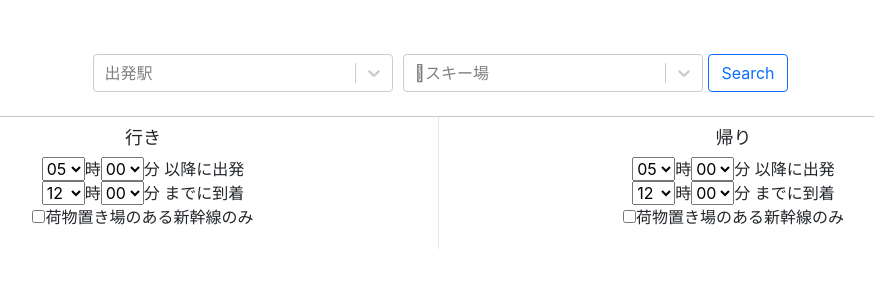
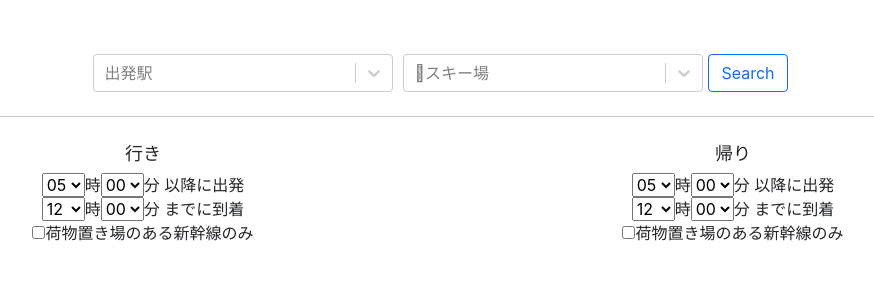
Before and after one commit to knogu/ski-train-frontend, a React (Create React App) app: page / in a window 1280 px wide. Shown: the top 300 px of the page, without its empty margins (202-1076 px from the left). Built offline with nearby package versions, Linux system fonts and the light colour scheme.

Commit message:
見た目調整

```diff
--- a/src/App.scss
+++ b/src/App.scss
@@ -1,8 +1,5 @@
 .main {
   margin: 50px;
-  hr {
-    margin-bottom: 0;
-  }
 }
 
 .place-form {
@@ -27,9 +24,8 @@
 .ways {
   display: flex;
   justify-content: stretch;
+  flex-wrap: wrap;
   .common-filter-params {
-    // display: flex;
-    // justify-content: space-evenly;
     .query-header {
       font-size: 18px;
       text-align: center;
@@ -42,9 +38,10 @@
 
 .way {
   width: 50%;
+  margin: 0 auto;
   padding: 10px;
-  +.way {
-    border-left: solid 1px rgba(0, 0, 0, 0.1);
+  @media (max-width: 698px) {
+    width: 100%;
   }
   .way-name {
     font-size: 22px;
```
